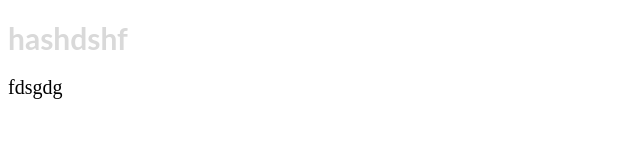
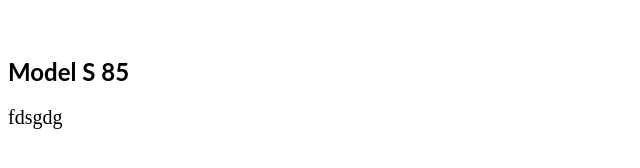
Before and after one commit to Deonisos69/GMTest, a plain HTML site: page Konzeptseite/CSS/homepage.html in a window 1280 px wide. Shown: the whole page, without its empty margins (0-640 px from the left). Drawn offline with Linux system fonts and the light colour scheme.

Commit message:
css
Ergänzung

```diff
--- a/Konzeptseite/CSS/homepage.html
+++ b/Konzeptseite/CSS/homepage.html
@@ -8,7 +8,7 @@
 <body>
 
 <h1>hashdshf</h1>
-
+<h2>Model S 85 </h2>
 <p>fdsgdg</p>
 
 
--- a/Konzeptseite/CSS/style.css
+++ b/Konzeptseite/CSS/style.css
@@ -1,10 +1,17 @@
 <style>
     body {background-color: white;}
-    h1   {color: #D9D9D9;
-          font-size: 30px;
+    h1   {color: white;
+          font-size: 20px;
           font-family: Lato;
         }
-
+    h2 {color:#D9D9D9
+        font-size:30px;
+        font-family: Lato;
+    }
+    h3 {color: black;
+        font-size: 30px;
+        font-family: Lato;
+    }
     p    {color: black;
           font-size: 20px;
           font-family: Roboto Slab;
```
